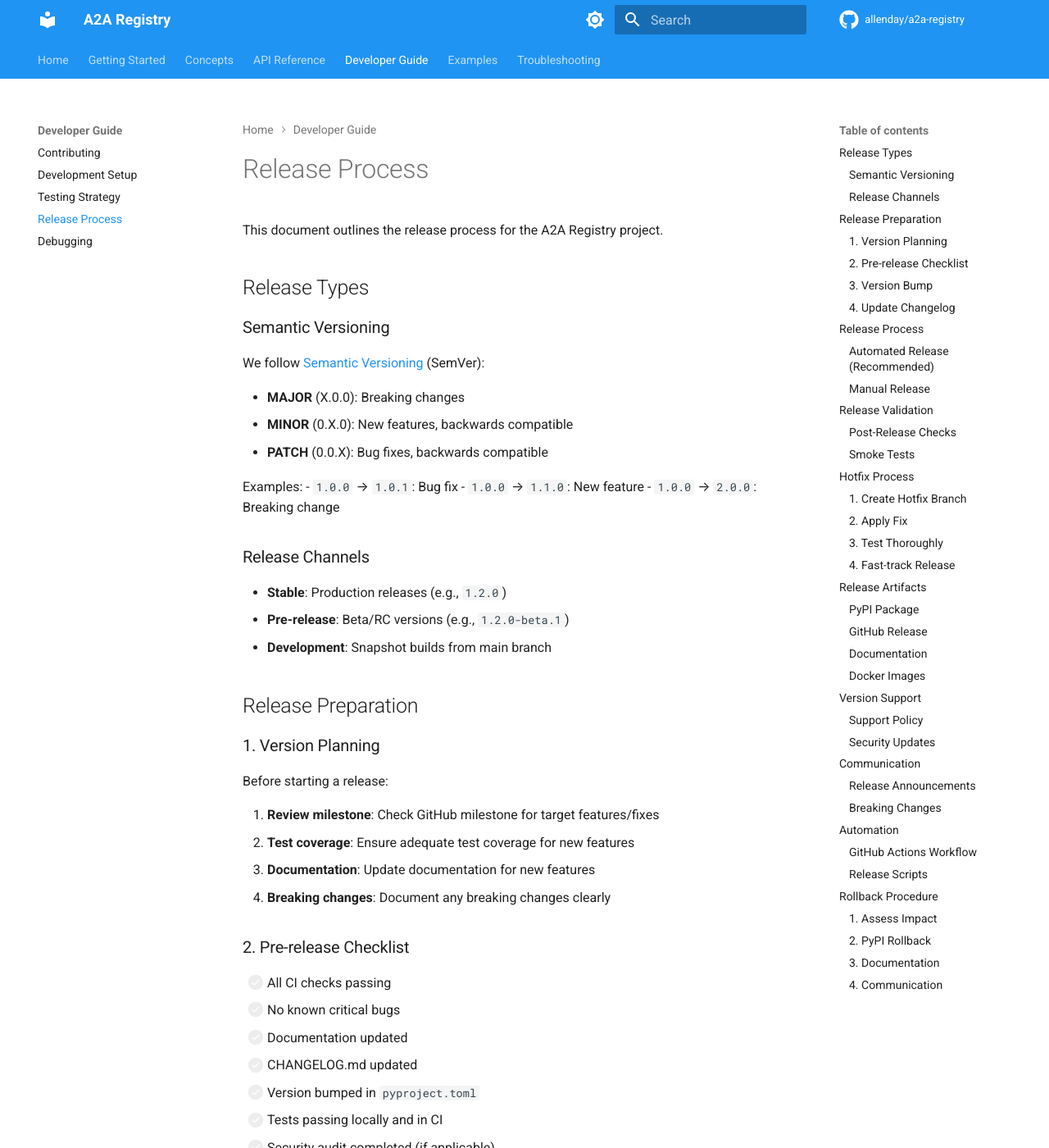
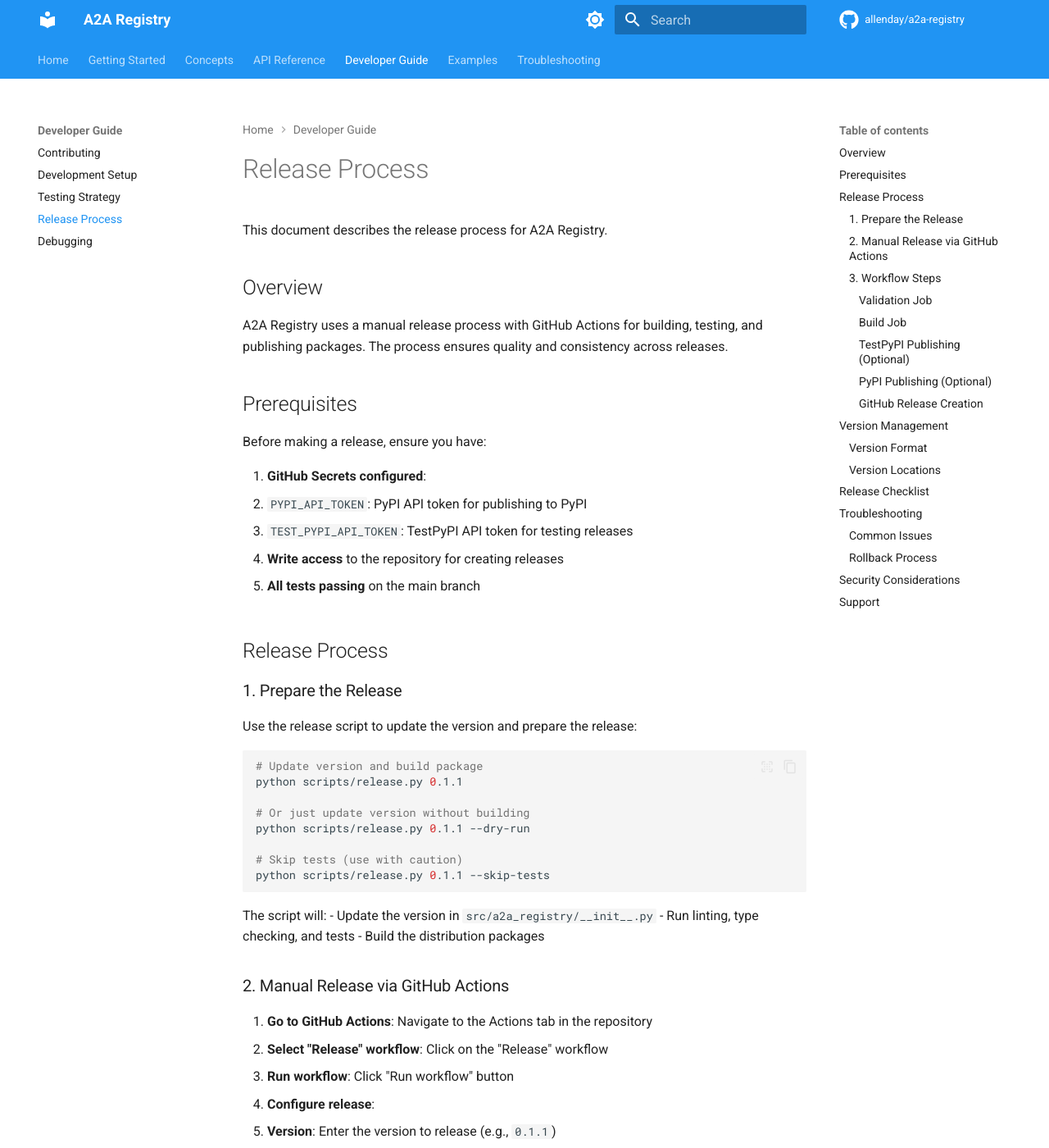
Before and after one commit to AAG-Dev-space/agent-registry, an MkDocs documentation site: the page built from docs/developer/releases.md, in a window 1280 px wide and 1400 px high. Shown: the whole window at 82% size. Built offline with MkDocs 1.6.1 and Material for MkDocs 9.7.7, drawn with Linux system fonts in a browser that asks for light colours; comment, search, counter and statistics services are not loaded; some of the changed text lies outside the part shown.

````diff
--- a/docs/developer/releases.md
+++ b/docs/developer/releases.md
@@ -1,387 +1,136 @@
 # Release Process
 
-This document outlines the release process for the A2A Registry project.
+This document describes the release process for A2A Registry.
 
-## Release Types
+## Overview
 
-### Semantic Versioning
+A2A Registry uses a manual release process with GitHub Actions for building, testing, and publishing packages. The process ensures quality and consistency across releases.
 
-We follow [Semantic Versioning](https://semver.org/) (SemVer):
+## Prerequisites
 
-- **MAJOR** (X.0.0): Breaking changes
-- **MINOR** (0.X.0): New features, backwards compatible
-- **PATCH** (0.0.X): Bug fixes, backwards compatible
+Before making a release, ensure you have:
 
-Examples:
-- `1.0.0` → `1.0.1`: Bug fix
-- `1.0.0` → `1.1.0`: New feature
-- `1.0.0` → `2.0.0`: Breaking change
+1. **GitHub Secrets configured**:
+   - `PYPI_API_TOKEN`: PyPI API token for publishing to PyPI
+   - `TEST_PYPI_API_TOKEN`: TestPyPI API token for testing releases
 
-### Release Channels
+2. **Write access** to the repository for creating releases
 
-- **Stable**: Production releases (e.g., `1.2.0`)
-- **Pre-release**: Beta/RC versions (e.g., `1.2.0-beta.1`)
-- **Development**: Snapshot builds from main branch
-
-## Release Preparation
-
-### 1. Version Planning
-
-Before starting a release:
-
-1. **Review milestone**: Check GitHub milestone for target features/fixes
-2. **Test coverage**: Ensure adequate test coverage for new features
-3. **Documentation**: Update documentation for new features
-4. **Breaking changes**: Document any breaking changes clearly
-
-### 2. Pre-release Checklist
-
-- [ ] All CI checks passing
-- [ ] No known critical bugs
-- [ ] Documentation updated
-- [ ] CHANGELOG.md updated
-- [ ] Version bumped in `pyproject.toml`
-- [ ] Tests passing locally and in CI
-- [ ] Security audit completed (if applicable)
-
-### 3. Version Bump
-
-Update the version in `pyproject.toml`:
-
-```toml
-[project]
-name = "a2a-registry"
-version = "1.2.0"  # Update this version
-```
-
-### 4. Update Changelog
-
-Maintain `CHANGELOG.md` following [Keep a Changelog](https://keepachangelog.com/):
-
-```markdown
-# Changelog
-
-## [1.2.0] - 2025-01-15
-
-### Added
-- New search filters for agent discovery
-- Support for agent health monitoring
-- gRPC streaming endpoints
-
-### Changed
-- Improved error handling in REST API
-- Updated A2A protocol to version 1.1.0
-
-### Fixed
-- Race condition in concurrent agent registration
-- Memory leak in long-running server instances
-
-### Deprecated
-- Legacy search API (will be removed in v2.0.0)
-
-## [1.1.0] - 2025-01-01
-...
-```
+3. **All tests passing** on the main branch
 
 ## Release Process
 
-### Automated Release (Recommended)
+### 1. Prepare the Release
 
-We use GitHub Actions for automated releases:
-
-1. **Create release branch**:
-   ```bash
-   git checkout -b release/v1.2.0
-   git push origin release/v1.2.0
-   ```
-
-2. **Create pull request**:
-   - Title: "Release v1.2.0"
-   - Description: Include changelog excerpt
-   - Base: `main`
-
-3. **Review and merge**: After approval, merge the PR
-
-4. **Create GitHub release**:
-   - Tag: `v1.2.0`
-   - Title: "A2A Registry v1.2.0"
-   - Description: Include changelog
-   - GitHub Actions will automatically:
-     - Build packages
-     - Run full test suite
-     - Publish to PyPI
-     - Deploy documentation
-
-### Manual Release
-
-If automated release fails:
-
-1. **Tag the release**:
-   ```bash
-   git tag -a v1.2.0 -m "Release v1.2.0"
-   git push origin v1.2.0
-   ```
-
-2. **Build and test**:
-   ```bash
-   make clean
-   make build
-   ```
-
-3. **Publish to PyPI**:
-   ```bash
-   # Test PyPI first
-   make publish-test
-
-   # Then production PyPI
-   make publish
-   ```
-
-4. **Deploy documentation**:
-   ```bash
-   make docs-deploy
-   ```
-
-5. **Create GitHub release**: Manually create release on GitHub
-
-## Release Validation
-
-### Post-Release Checks
-
-After each release:
-
-1. **PyPI verification**:
-   ```bash
-   pip install a2a-registry==1.2.0
-   a2a-registry --version
-   ```
-
-2. **Docker verification**:
-   ```bash
-   docker run allenday/a2a-registry:1.2.0 --version
-   ```
-
-3. **Documentation check**: Verify docs site is updated
-
-4. **Installation test**: Test installation on clean environment
-
-### Smoke Tests
-
-Run basic functionality tests:
+Use the release script to update the version and prepare the release:
 
 ```bash
-# Start server
-a2a-registry serve &
-SERVER_PID=$!
+# Update version and build package
+python scripts/release.py 0.1.1
 
-# Basic API test
-curl -f http://localhost:8000/health
+# Or just update version without building
+python scripts/release.py 0.1.1 --dry-run
 
-# Register test agent
-curl -X POST http://localhost:8000/agents \
-  -H "Content-Type: application/json" \
-  -d '{"agent_card": {"name": "test", "description": "test", "url": "http://test", "version": "0.420.0", "protocol_version": "0.3.0", "skills": []}}'
-
-# List agents
-curl -f http://localhost:8000/agents
-
-# Cleanup
-kill $SERVER_PID
+# Skip tests (use with caution)
+python scripts/release.py 0.1.1 --skip-tests
 ```
 
-## Hotfix Process
+The script will:
+- Update the version in `src/a2a_registry/__init__.py`
+- Run linting, type checking, and tests
+- Build the distribution packages
 
-For critical bugs in production:
+### 2. Manual Release via GitHub Actions
 
-### 1. Create Hotfix Branch
+1. **Go to GitHub Actions**: Navigate to the Actions tab in the repository
+2. **Select "Release" workflow**: Click on the "Release" workflow
+3. **Run workflow**: Click "Run workflow" button
+4. **Configure release**:
+   - **Version**: Enter the version to release (e.g., `0.1.1`)
+   - **Publish to TestPyPI**: Check to publish to TestPyPI first (recommended)
+   - **Publish to PyPI**: Check to publish to PyPI (uncheck for dry run)
 
-```bash
-git checkout main
-git pull origin main
-git checkout -b hotfix/v1.2.1
-```
+### 3. Workflow Steps
 
-### 2. Apply Fix
+The release workflow performs the following steps:
 
-- Make minimal changes to fix the issue
-- Add regression test
-- Update version to patch level (e.g., 1.2.0 → 1.2.1)
+#### Validation Job
+- Runs linting, type checking, and tests
+- Validates that the version in code matches the requested version
+- Ensures all quality gates pass
 
-### 3. Test Thoroughly
+#### Build Job
+- Builds distribution packages (wheel and source distribution)
+- Uploads build artifacts for use by subsequent jobs
 
-```bash
-make dev-check
-# Additional manual testing for the specific issue
-```
+#### TestPyPI Publishing (Optional)
+- Publishes to TestPyPI for testing
+- Allows verification before publishing to PyPI
 
-### 4. Fast-track Release
+#### PyPI Publishing (Optional)
+- Publishes to PyPI for production use
+- Only runs if "Publish to PyPI" is checked
 
-- Create PR with expedited review
-- Merge and release immediately
-- Follow standard release process but with higher urgency
+#### GitHub Release Creation
+- Creates a GitHub release with the built packages
+- Includes release notes and documentation links
+- Only runs if PyPI publishing is enabled
 
-## Release Artifacts
+## Version Management
 
-Each release produces:
+### Version Format
+Versions follow semantic versioning: `MAJOR.MINOR.PATCH`
 
-### PyPI Package
-- Source distribution (`.tar.gz`)
-- Wheel distribution (`.whl`)
-- Available at: https://pypi.org/project/a2a-registry/
+- **MAJOR**: Breaking changes
+- **MINOR**: New features, backward compatible
+- **PATCH**: Bug fixes, backward compatible
 
-### GitHub Release
-- Release notes
-- Source code archives
-- Attached binaries (if any)
+### Version Locations
+The version is defined in:
+- `src/a2a_registry/__init__.py` - `__version__` variable
+- `pyproject.toml` - Uses dynamic versioning from `__init__.py`
 
-### Documentation
-- Updated docs site
-- API reference
-- Examples and tutorials
+## Release Checklist
 
-### Docker Images
-- `allenday/a2a-registry:latest`
-- `allenday/a2a-registry:1.2.0`
-- Multi-architecture support (amd64, arm64)
+Before triggering a release:
 
-## Version Support
+- [ ] All tests pass (`make test`)
+- [ ] Linting passes (`make lint`)
+- [ ] Type checking passes (`make typecheck`)
+- [ ] Documentation is up to date
+- [ ] Version is updated in `__init__.py`
+- [ ] Changes are committed and pushed to main branch
+- [ ] GitHub secrets are configured
 
-### Support Policy
+## Troubleshooting
 
-- **Current major version**: Full support (features, bugs, security)
-- **Previous major version**: Security fixes only for 12 months
-- **Older versions**: Community support only
+### Common Issues
 
-### Security Updates
+1. **Version Mismatch**: Ensure the version in `__init__.py` matches the requested release version
+2. **Test Failures**: Fix any failing tests before releasing
+3. **Build Failures**: Check that all dependencies are properly specified
+4. **PyPI Upload Failures**: Verify API tokens are correct and have proper permissions
 
-Security issues are addressed with:
-- Patch releases for supported versions
-- Advisory notices for unsupported versions
-- Coordination with security researchers
+### Rollback Process
 
-## Communication
+If a release needs to be rolled back:
 
-### Release Announcements
+1. **PyPI**: Use PyPI's web interface to delete the problematic version
+2. **GitHub Release**: Delete the GitHub release and tag
+3. **Documentation**: Update any references to the problematic version
 
-1. **GitHub release notes**: Detailed changelog
-2. **PyPI description**: Brief summary
-3. **Documentation**: Updated with new features
-4. **Community**: Announce in discussions/issues
+## Security Considerations
 
-### Breaking Changes
+- API tokens are stored as GitHub secrets
+- Tokens have minimal required permissions
+- TestPyPI is used for testing before production release
+- All builds run in isolated environments
 
-For major version releases with breaking changes:
+## Support
 
-1. **Migration guide**: Detailed upgrade instructions
-2. **Deprecation warnings**: In previous minor releases
-3. **Compatibility matrix**: Supported A2A protocol versions
-4. **Examples**: Updated code examples
+For issues with the release process:
 
-## Automation
-
-### GitHub Actions Workflow
-
-`.github/workflows/release.yml`:
-
-```yaml
-name: Release
-
-on:
-  push:
-    tags:
-      - 'v*'
-
-jobs:
-  release:
-    runs-on: ubuntu-latest
-    steps:
-      - uses: actions/checkout@v4
-      - name: Set up Python
-        uses: actions/setup-python@v4
-        with:
-          python-version: '3.11'
-
-      - name: Install dependencies
-        run: make install-dev
-
-      - name: Run tests
-        run: make dev-check
-
-      - name: Build package
-        run: make build
-
-      - name: Publish to PyPI
-        env:
-          TWINE_USERNAME: __token__
-          TWINE_PASSWORD: ${{ secrets.PYPI_API_TOKEN }}
-        run: make publish
-
-      - name: Deploy docs
-        run: make docs-deploy
-
-      - name: Create GitHub Release
-        uses: softprops/action-gh-release@v1
-        with:
-          files: dist/*
-          generate_release_notes: true
-```
-
-### Release Scripts
-
-Maintain release automation scripts:
-
-```bash
-#!/bin/bash
-# scripts/release.sh
-
-set -e
-
-VERSION=$1
-if [ -z "$VERSION" ]; then
-  echo "Usage: $0 <version>"
-  exit 1
-fi
-
-echo "Preparing release $VERSION..."
-
-# Update version
-sed -i "s/version = \".*\"/version = \"$VERSION\"/" pyproject.toml
-
-# Run checks
-make dev-check
-
-# Commit changes
-git add pyproject.toml CHANGELOG.md
-git commit -m "Release $VERSION"
-
-# Create tag
-git tag -a "v$VERSION" -m "Release $VERSION"
-
-echo "Release $VERSION prepared. Push with:"
-echo "  git push origin main"
-echo "  git push origin v$VERSION"
-```
-
-## Rollback Procedure
-
-If a release has critical issues:
-
-### 1. Assess Impact
-- Determine severity and affected users
-- Check if hotfix is feasible vs. rollback
-
-### 2. PyPI Rollback
-- Cannot delete PyPI releases
-- Publish new patch version with fix
-- Mark problematic version in release notes
-
-### 3. Documentation
-- Update docs to reflect issues
-- Provide workarounds or downgrade instructions
-
-### 4. Communication
-- Post issue notice on GitHub
-- Update release notes
-- Notify affected users
-
-This release process ensures consistent, reliable releases while maintaining high quality standards.
+1. Check the GitHub Actions logs for detailed error messages
+2. Verify all prerequisites are met
+3. Ensure the release script is working correctly
+4. Contact the maintainers if issues persist
````
Also changed, not shown: 6 other files.
